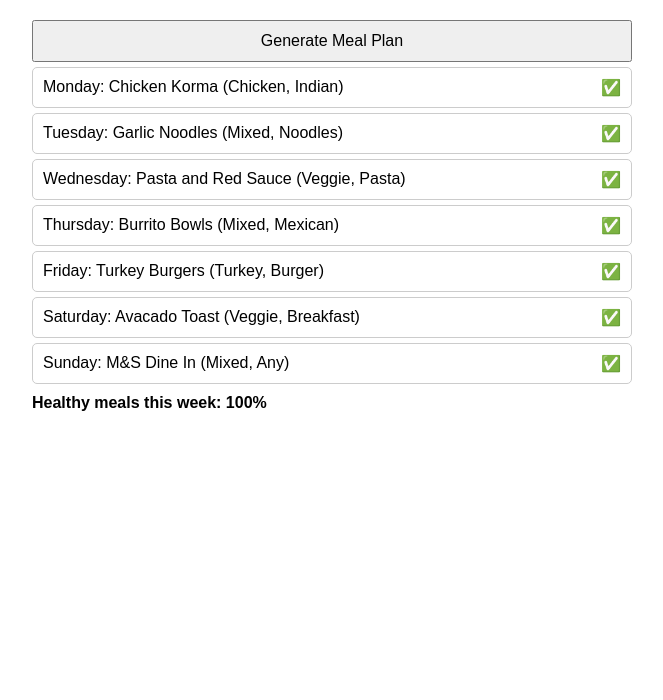
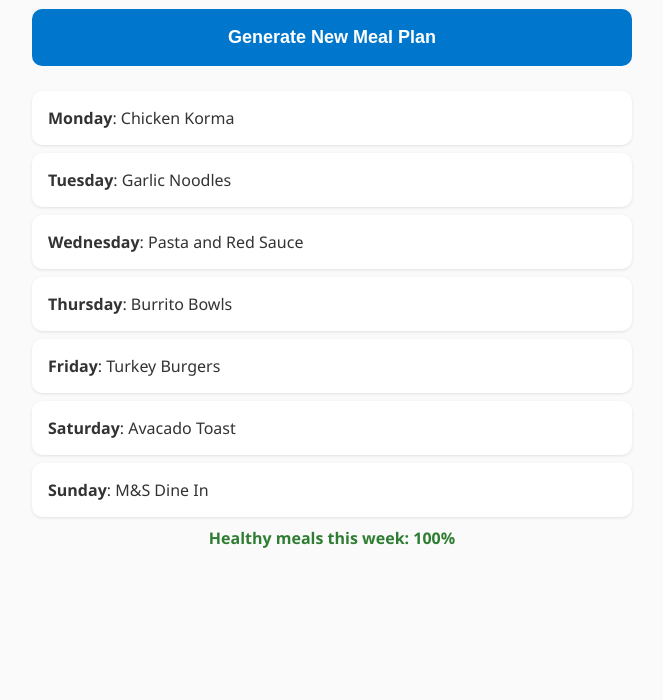
Before and after one commit to binarycrow0101/weekly-meal-generator, a plain HTML site: page index.html in a window 1280 px wide. Shown: the part 100-800 px from the top of the page, without its empty margins (308-971 px from the left). Drawn offline with Linux system fonts and the light colour scheme.

Commit message:
Add files via upload

```diff
--- a/index.html
+++ b/index.html
@@ -5,22 +5,82 @@
 <meta name="viewport" content="width=device-width, initial-scale=1.0">
 <title>Super Polished Meal Planner</title>
 <style>
-  body { font-family: sans-serif; padding: 20px; max-width: 600px; margin: auto; }
-  .meal { margin: 5px 0; padding: 10px; border: 1px solid #ccc; border-radius: 5px; display: flex; justify-content: space-between; }
-  .healthy { color: green; font-weight: bold; }
-  button { padding: 10px 20px; margin-top: 20px; width: 100%; font-size: 16px; }
+  body {
+    font-family: 'Segoe UI', sans-serif;
+    padding: 20px;
+    max-width: 600px;
+    margin: auto;
+    background: #fafafa;
+    color: #333;
+  }
+
+  h1 {
+    text-align: center;
+    margin-bottom: 20px;
+  }
+
+  button {
+    display: block;
+    width: 100%;
+    padding: 18px;
+    margin: 25px 0;
+    background: #0077cc;
+    color: white;
+    border: none;
+    border-radius: 10px;
+    font-size: 18px;
+    font-weight: 600;
+    transition: background 0.2s;
+  }
+
+  button:hover {
+    background: #005fa3;
+  }
+
+  .meal {
+    margin: 8px 0;
+    padding: 16px;
+    border-radius: 10px;
+    background: white;
+    box-shadow: 0 1px 3px rgba(0,0,0,0.1);
+    cursor: pointer;
+    transition: background 0.2s, transform 0.1s;
+  }
+
+  .meal:active {
+    transform: scale(0.98);
+  }
+
+  .meal:hover {
+    background: #f1f7ff;
+  }
+
+  .highlight {
+    animation: flash 0.4s ease;
+  }
+
+  @keyframes flash {
+    from { background-color: #c8e6c9; }
+    to { background-color: white; }
+  }
+
+  .healthy-label {
+    font-weight: bold;
+    margin-top: 10px;
+    text-align: center;
+    color: #2e7d32;
+  }
 </style>
 </head>
 <body>
 
-<h1>Super Polished Weekly Meal Planner</h1>
-<button onclick="generateMealPlan()">Generate Meal Plan</button>
+<h1>Weekly Meal Planner</h1>
+<button onclick="generateMealPlan()">Generate New Meal Plan</button>
 <div id="meal-plan"></div>
 
 <script>
 const DAYS = ["Monday", "Tuesday", "Wednesday", "Thursday", "Friday", "Saturday", "Sunday"];
 
-// Recipes data
 const meals = [
   {name:"General Tso Chicken",days:["Friday","Saturday","Sunday"],health:2,core:"Chicken",type:"Asian"},
   {name:"Taco's",days:["Tuesday","Thursday"],health:3,core:"Turkey",type:"Mexican"},
@@ -61,16 +121,18 @@ const meals = [
   {name:"Chicken Korma",days:["Monday","Tuesday","Thursday","Friday","Saturday","Sunday"],health:4,core:"Chicken",type:"Indian"}
 ];
 
+let currentPlan = [];
+
 function generateMealPlan() {
-  const mealPlanDiv = document.getElementById("meal-plan");
-  mealPlanDiv.innerHTML = "";
+  const planDiv = document.getElementById("meal-plan");
+  planDiv.innerHTML = "";
 
   let plan = [];
   let lastCore = null;
   let lastType = null;
   let healthyCount = 0;
 
-  while(true) {
+  while (true) {
     plan = [];
     lastCore = null;
     lastType = null;
@@ -82,36 +144,68 @@ function generateMealPlan() {
         m.core !== lastCore &&
         m.type !== lastType
       );
-      if (options.length === 0) options = meals.filter(m => m.days.includes(day)); // fallback
-
+      if (options.length === 0) options = meals.filter(m => m.days.includes(day));
       let meal = options[Math.floor(Math.random() * options.length)];
-      plan.push({day, meal});
+      plan.push({ day, meal });
       lastCore = meal.core;
       lastType = meal.type;
-      if (meal.health >= 3) healthyCount++; // treating health >=3 as healthy
+      if (meal.health >= 3) healthyCount++;
     }
 
-    if ((healthyCount / DAYS.length) >= 0.7) break; // ensure 70% healthy
+    if ((healthyCount / DAYS.length) >= 0.7) break;
   }
 
-  // display plan
-  for (let entry of plan) {
+  currentPlan = plan;
+  renderPlan();
+}
+
+function renderPlan() {
+  const planDiv = document.getElementById("meal-plan");
+  planDiv.innerHTML = "";
+  let healthyCount = 0;
+
+  currentPlan.forEach((entry, index) => {
+    if (entry.meal.health >= 3) healthyCount++;
     const div = document.createElement("div");
     div.className = "meal";
-    div.innerHTML = `<span>${entry.day}: ${entry.meal.name} (${entry.meal.core}, ${entry.meal.type})</span> <span class="${entry.meal.health >=3 ? 'healthy' : ''}">${entry.meal.health >=3 ? '✅' : ''}</span>`;
-    mealPlanDiv.appendChild(div);
-  }
+    div.innerHTML = `<strong>${entry.day}</strong>: ${entry.meal.name}`;
+    div.onclick = () => rerollMeal(index, div);
+    planDiv.appendChild(div);
+  });
 
-  const feedback = document.createElement("div");
-  feedback.style.marginTop = "10px";
-  feedback.style.fontWeight = "bold";
-  feedback.innerText = `Healthy meals this week: ${Math.round((healthyCount / DAYS.length) * 100)}%`;
-  mealPlanDiv.appendChild(feedback);
+  const healthyLabel = document.createElement("div");
+  healthyLabel.className = "healthy-label";
+  healthyLabel.textContent = `Healthy meals this week: ${Math.round((healthyCount / DAYS.length) * 100)}%`;
+  planDiv.appendChild(healthyLabel);
 }
 
-// generate a plan on page load
+function rerollMeal(index, element) {
+  const day = currentPlan[index].day;
+  const prev = currentPlan[index - 1]?.meal;
+  const next = currentPlan[index + 1]?.meal;
+
+  let options = meals.filter(m =>
+    m.days.includes(day) &&
+    m.name !== currentPlan[index].meal.name &&
+    m.core !== prev?.core &&
+    m.type !== prev?.type &&
+    m.core !== next?.core &&
+    m.type !== next?.type
+  );
+  if (options.length === 0) options = meals.filter(m => m.days.includes(day));
+
+  const newMeal = options[Math.floor(Math.random() * options.length)];
+  currentPlan[index].meal = newMeal;
+
+  element.classList.add("highlight");
+  setTimeout(() => element.classList.remove("highlight"), 400);
+
+  renderPlan();
+}
+
+// generate plan on first load
 generateMealPlan();
+</script>
 
-</script>
 </body>
 </html>
```
